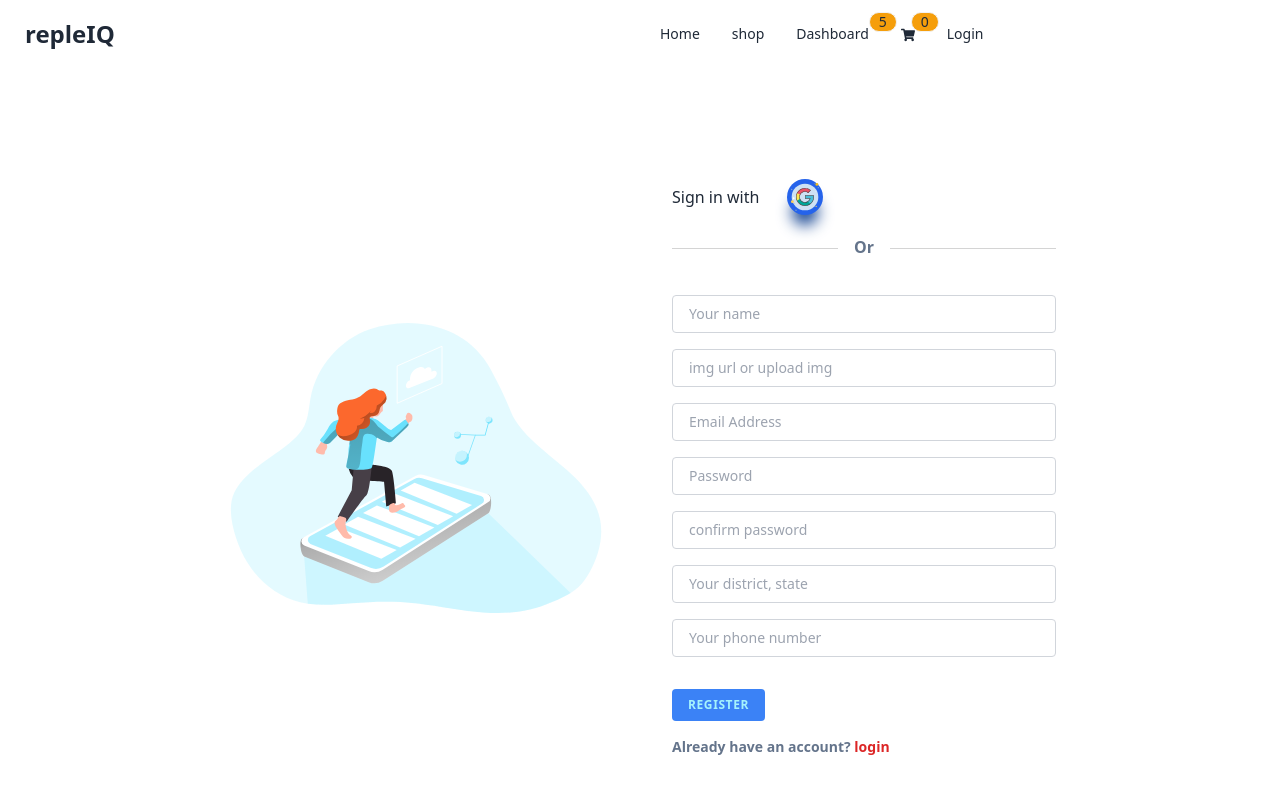
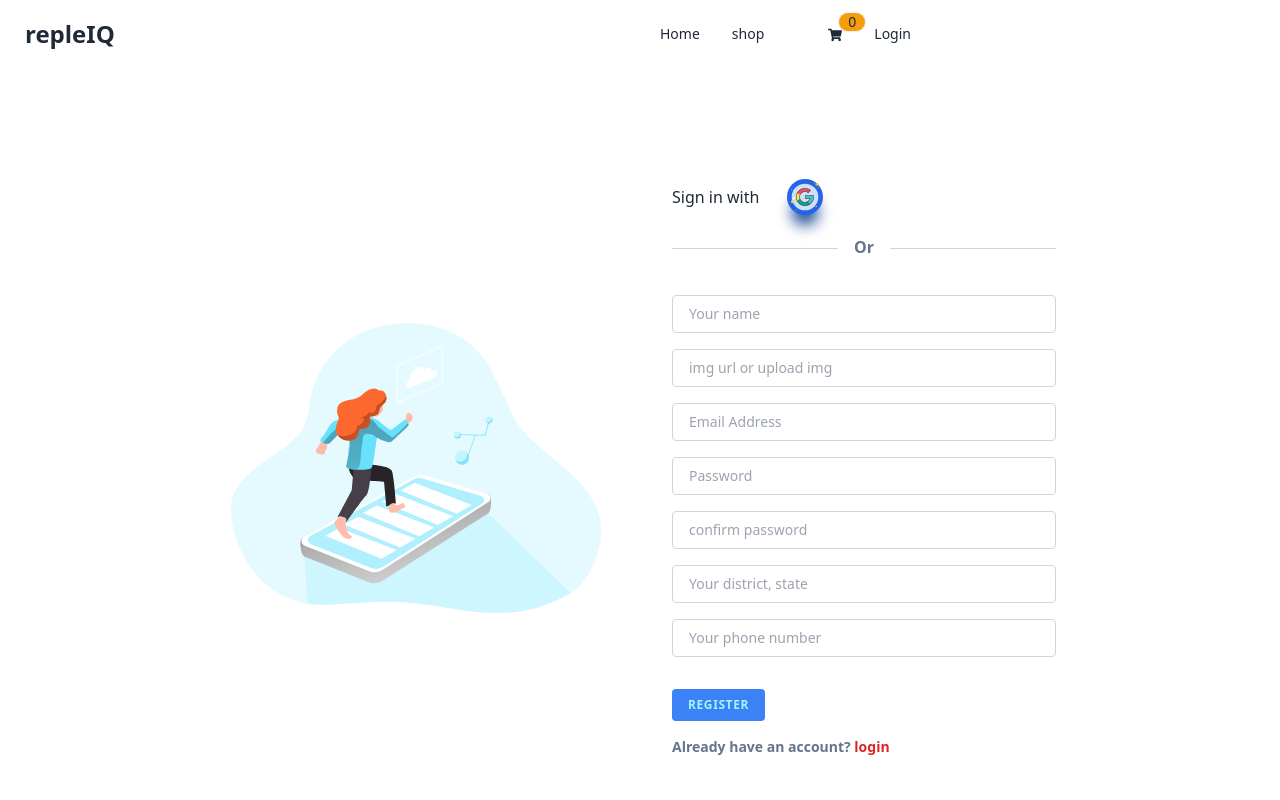
Before and after one commit to Majedul-Hasan/repleiq-e-commerze-client, a React (Vite) app: page /signup in a window 1280 px wide. Shown: the top 800 px of the page. Built offline with nearby package versions, Linux system fonts and the light colour scheme; no server answers.

Commit message:
use Admin hook

```diff
--- a/package.json
+++ b/package.json
@@ -10,6 +10,7 @@
     "preview": "vite preview"
   },
   "dependencies": {
+    "@tanstack/react-query": "^4.29.19",
     "axios": "^1.4.0",
     "firebase": "^10.0.0",
     "moment": "^2.29.4",
--- /dev/null
+++ b/src/hooks/useAdmin.jsx
@@ -0,0 +1,22 @@
+import { useQuery } from '@tanstack/react-query';
+import useAuth from './useAuth';
+import useAxiosSecure from './useAxiosSecure';
+
+const useAdmin = () => {
+  const { user, loading } = useAuth();
+  const [axiosSecure] = useAxiosSecure();
+
+  const { data: role, isLoading: isAdminLoading } = useQuery({
+    queryKey: ['isAdmin', user?.email],
+    enabled: !loading,
+
+    queryFn: async () => {
+      const res = await axiosSecure.get(`/users/${user?.email}`);
+      console.log('is admin rerponse , ', res.data);
+      return res.data;
+    },
+  });
+  return [role, isAdminLoading];
+};
+
+export default useAdmin;
--- /dev/null
+++ b/src/hooks/useAxiosSecure.jsx
@@ -0,0 +1,38 @@
+import { useEffect } from 'react';
+
+import { useNavigate } from 'react-router-dom';
+import useAuth from './useAuth';
+import axiosInstance from '../util/axiosInstance';
+
+const useAxiosSecure = () => {
+  const { logOut } = useAuth();
+  const navigate = useNavigate();
+
+  useEffect(() => {
+    axiosInstance.interceptors.request.use((config) => {
+      const token = localStorage.getItem('repleiq-access-token');
+      if (token) {
+        config.headers.Authorization = `Bearer ${token}`;
+      }
+      return config;
+    });
+
+    axiosInstance.interceptors.response.use(
+      (response) => response,
+      async (error) => {
+        if (
+          error.response &&
+          (error.response.status === 401 || error.response.status === 403)
+        ) {
+          await logOut();
+          navigate('/login');
+        }
+        return Promise.reject(error);
+      }
+    );
+  }, [logOut, navigate]);
+
+  return [axiosInstance];
+};
+
+export default useAxiosSecure;
--- a/src/main.jsx
+++ b/src/main.jsx
@@ -5,14 +5,20 @@ import { RouterProvider } from 'react-router-dom';
 import { router } from './Routes/Routes.jsx';
 import AuthProvider from './providers/AuthProvider';
 import { HelmetProvider } from 'react-helmet-async';
+import { QueryClient, QueryClientProvider } from '@tanstack/react-query';
+
+// Create a client
+const queryClient = new QueryClient();
 
 ReactDOM.createRoot(document.getElementById('root')).render(
   <React.StrictMode>
     <HelmetProvider>
       <AuthProvider>
-        <div className='container mx-auto'>
-          <RouterProvider router={router} />
-        </div>
+        <QueryClientProvider client={queryClient}>
+          <div className='container mx-auto'>
+            <RouterProvider router={router} />
+          </div>
+        </QueryClientProvider>
       </AuthProvider>
     </HelmetProvider>
   </React.StrictMode>
--- a/src/pages/SignupPage.jsx
+++ b/src/pages/SignupPage.jsx
@@ -44,7 +44,7 @@ const SignupPage = () => {
         axiosInstance.post(`${import.meta.env.VITE_API}/users`, saveUser);
         reset();
 
-        // navigate('/');
+        navigate('/');
       })
       .catch((error) => {
         const errorMessage = error.message;
--- a/src/pages/shared/Header/Header.jsx
+++ b/src/pages/shared/Header/Header.jsx
@@ -1,14 +1,12 @@
 import { NavLink, useNavigate } from 'react-router-dom';
 import { FaShoppingCart } from 'react-icons/fa';
 import useAuth from '../../../hooks/useAuth';
+import useAdmin from '../../../hooks/useAdmin';
 
 const Header = () => {
   const { user, logOut } = useAuth();
   const navigate = useNavigate();
-
-  const role = {
-    role: 'admin',
-  };
+  const [role] = useAdmin();
 
   const handleLogOut = () => {
     logOut()
```
Also changed, not shown: 1 other file (tests, documents, lock files or other folders).
